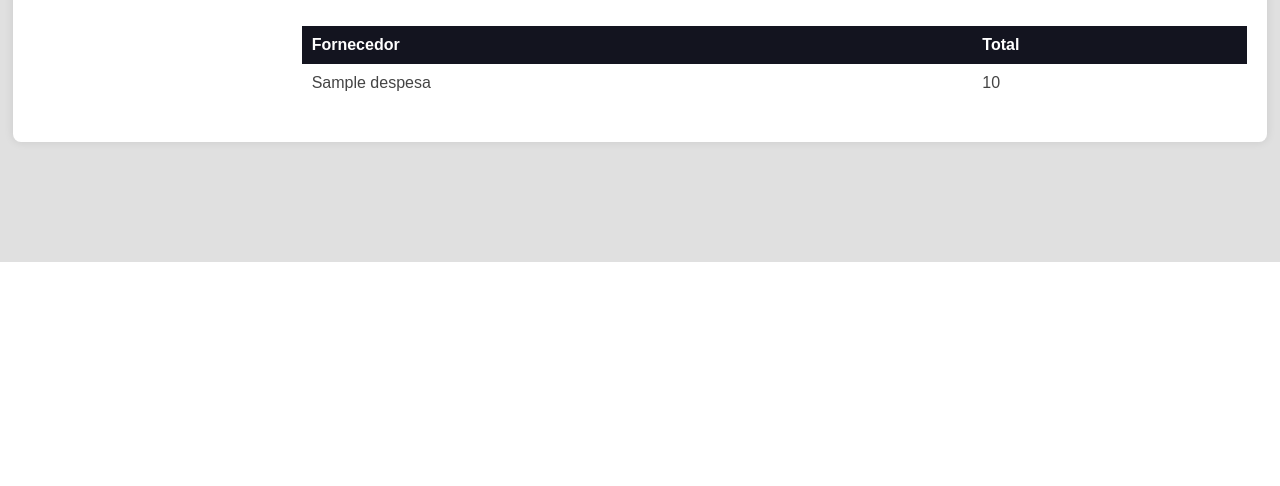
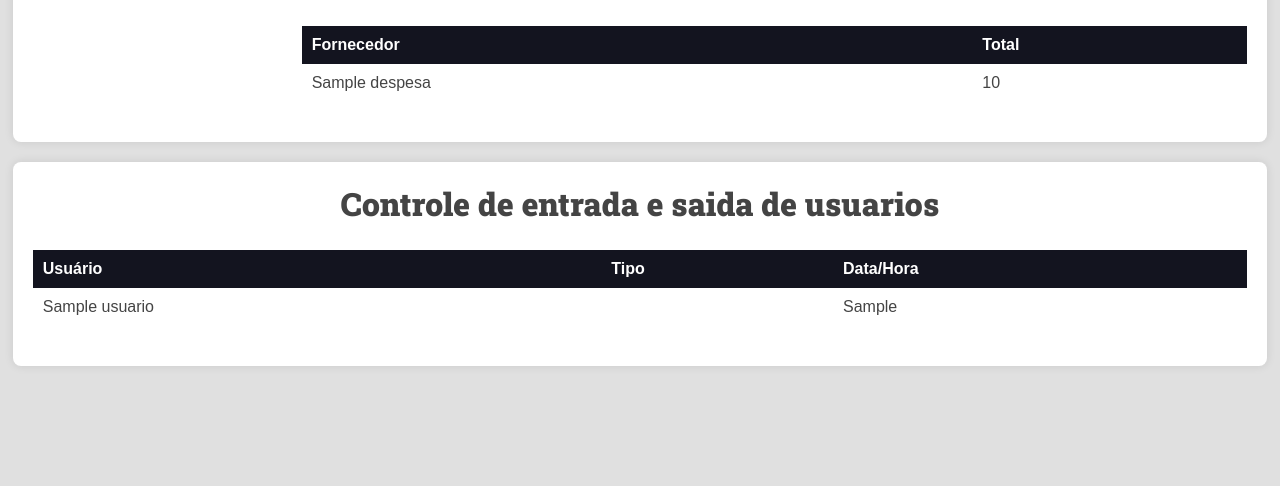
Before and after one commit to KauanMonteiro/controle-de-estoque, a Django app: template estoque/templates/pages/dashboard.html in a window 1280 px wide. Shown: the part 1038-1524 px from the top of the page. Before the commit the page ends 1300 px from the top, so only its background shows below. Run offline with Django 3.2, Linux system fonts and the light colour scheme; the template is opened without the code that fills it: most values are stand-ins (such as "Sample title", 1, 10 or a date in 2020).

Commit message:
criado o sistema de controle de login. -registros automáticos de entrada e saída

```diff
--- a/estoque/templates/pages/dashboard.html
+++ b/estoque/templates/pages/dashboard.html
@@ -40,4 +40,11 @@
     alt="Gráfico Produtos Mais Vendidos">
   {% include "partials/tabela_despesas_fornecedores.html" %}
 </div>
+
+<div class="grafico-container">
+  <h1>Controle de entrada e saida de usuarios</h1>
+  {% include "partials/controle_de_login.html" %}
+
+</div>
+
 {% include "partials/menu_perfil.html" %}
--- /dev/null
+++ b/estoque/templates/partials/controle_de_login.html
@@ -0,0 +1,27 @@
+<div class="tabela">
+<table >
+    <thead>
+        <tr>
+            <th>Usuário</th>
+            <th>Tipo</th>
+            <th>Data/Hora</th>
+        </tr>
+    </thead>
+    <tbody>
+        {% for registro in registros %}
+        <tr>
+            <td>{{ registro.usuario.nome }}</td>
+            <td>
+                {% if registro.tipo_acesso == 'E' %}
+                    Entrada
+                {% elif registro.tipo_acesso == 'S' %}
+                    Saída
+                {% endif %}
+            </td>
+            <td>{{ registro.data_hora }}</td>
+
+        </tr>
+        {% endfor %}
+    </tbody>
+</table>
+</div>
--- a/estoque/templates/partials/menu_perfil.html
+++ b/estoque/templates/partials/menu_perfil.html
@@ -13,6 +13,7 @@
                 {% endif %}
                 <li><a href="{% url "avisos" %}">Avisos</a></li>
                 <li><a href="{% url "sair" %}">Sair</a></li>
+
             </ul>
         </nav>
     </div>
```
Also changed, not shown: estoque/views.py (+5 -7 lines), usuario/models.py (+9 -0 lines), usuario/urls.py (+5 -6 lines), usuario/views.py (+18 -6 lines), usuario/migrations/0004_registroacesso.py (added).
